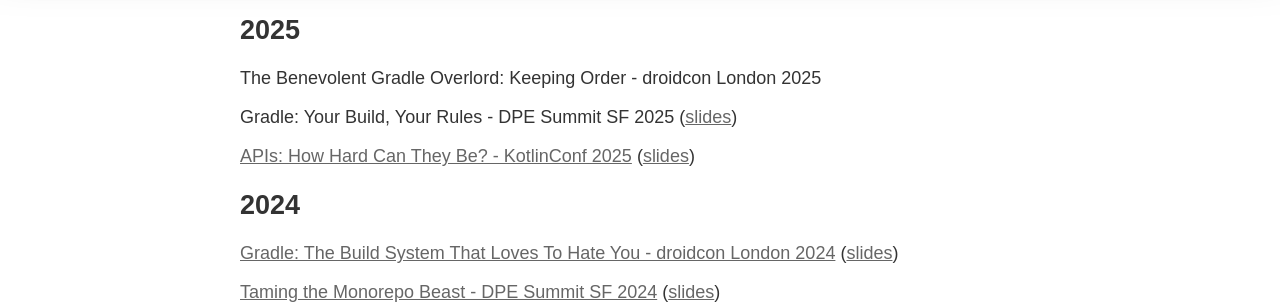
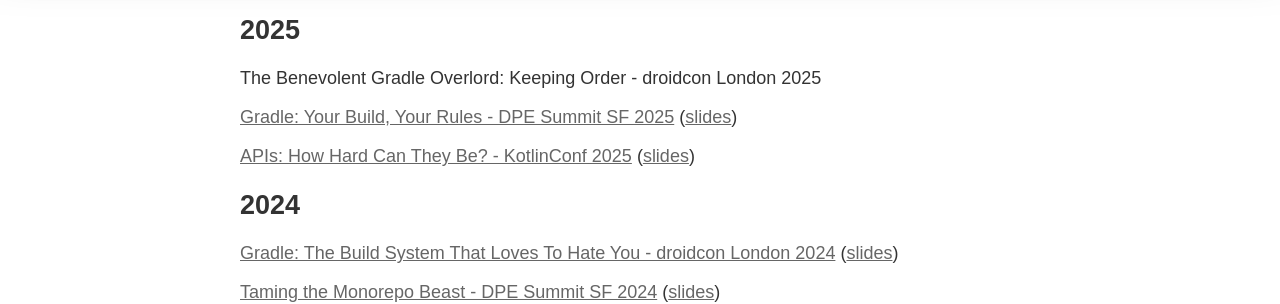
Before and after one commit to liutikas/liutikas.github.io, a Jekyll site: the page built from talks.md, in a window 1280 px wide. Shown: the part 420-724 px from the top of the page. Built offline with Jekyll 4.4.1, drawn with Linux system fonts in a browser that asks for light colours; part of the change alters nothing that is shown.

```diff
--- a/talks.md
+++ b/talks.md
@@ -10,7 +10,7 @@ header: header-eng
 The Benevolent Gradle Overlord: Keeping Order - droidcon London 2025
 </p>
 <p>
-Gradle: Your Build, Your Rules - DPE Summit SF 2025 (<a href="https://speakerdeck.com/aurimas/gradle-your-build-your-rules">slides</a>)
+<a href="https://www.youtube.com/watch?v=uWx_TCbOicg">Gradle: Your Build, Your Rules - DPE Summit SF 2025</a> (<a href="https://speakerdeck.com/aurimas/gradle-your-build-your-rules">slides</a>)
 </p>
 <p>
 <a href="https://youtu.be/JKLqQiYh8GQ?si=Hn3UMJfs7skcrMk6">APIs: How Hard Can They Be? - KotlinConf 2025</a> (<a href="https://speakerdeck.com/aurimas/apis-how-hard-can-they-be">slides</a>)
```
